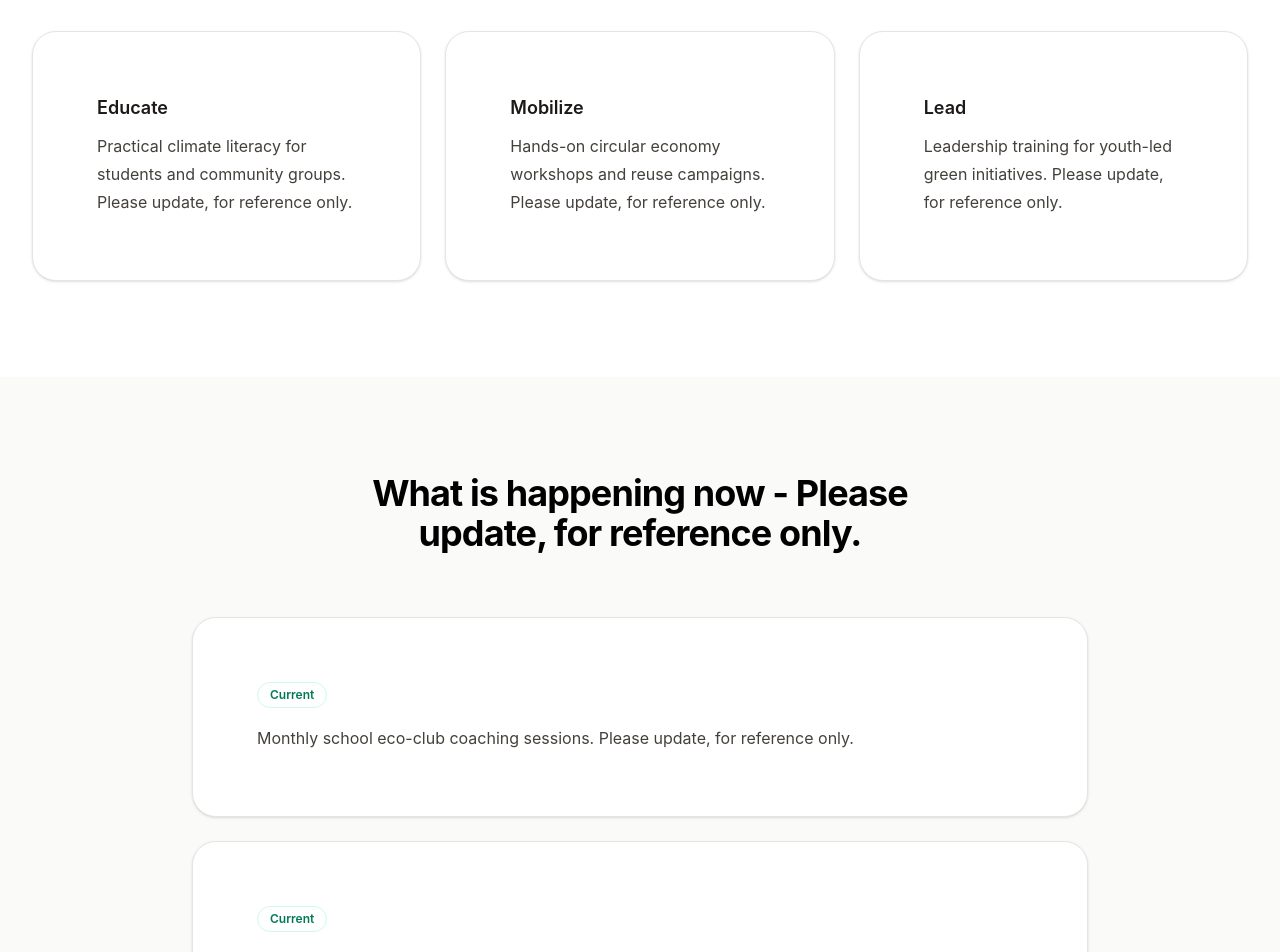
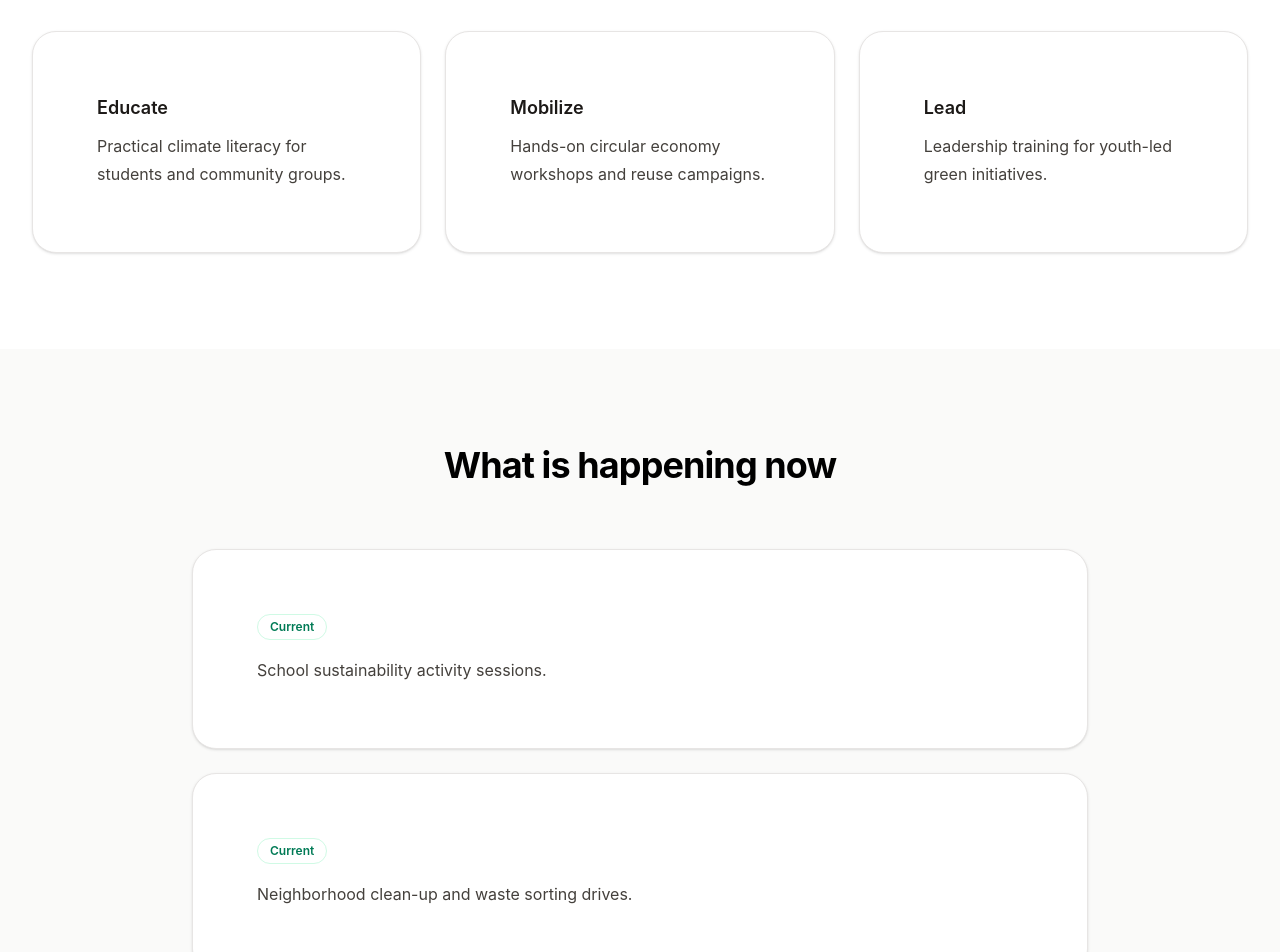
Before and after one commit to carbon-track/godfred, a Next.js app: page / in a window 1280 px wide. Shown: the part 3160-4112 px from the top of the page. Built offline with nearby package versions, Linux system fonts and the light colour scheme.

Commit message:
fixed the information shown

```diff
--- a/src/app/about/page.js
+++ b/src/app/about/page.js
@@ -62,7 +62,7 @@ export default function About() {
                         >
                             Mr. Godfred Owusu
                         </a>
-                        , with support from Mr. Francis Amoako, Mr. Felix Owusu, and Mr. Jeff Addo Donkor. Initially starting as the &apos;Youth Planner and Environment Association–KNUST&apos;, the organization collaborated with Dr. Stephen Takyi under the Ghana Association of Student Planners. It transitioned to the &apos;Sustainable Green Future Club&apos; before officially registering in mid-2025 as a national non-profit: Sustainable Green Future Foundation (SGFF).
+                        , with support from Mr. Francis Amoako, Mr. Felix Owusu, and Mr. Jeff Addo Donkor. Initially starting as the &apos;Youth Planner and Environment Association–KNUST&apos;, the organization collaborated with Dr. Stephen Takyi under the Ghana Association of Student Planners (GASP). It transitioned to the &apos;Sustainable Green Future Club&apos; before officially registering in mid-2025 as a national non-profit: Sustainable Green Future Foundation (SGFF).
                     </p>
                 </Card>
             </Section>
--- a/src/content/en.json
+++ b/src/content/en.json
@@ -59,16 +59,16 @@
             }
         ],
         "focus": [
-            "Practical climate literacy for students and community groups. Please update, for reference only.",
-            "Hands-on circular economy workshops and reuse campaigns. Please update, for reference only.",
-            "Leadership training for youth-led green initiatives. Please update, for reference only."
+            "Practical climate literacy for students and community groups.",
+            "Hands-on circular economy workshops and reuse campaigns.",
+            "Leadership training for youth-led green initiatives."
         ],
         "featured": {
-            "title": "What is happening now - Please update, for reference only.",
+            "title": "What is happening now",
             "items": [
-                "Monthly school eco-club coaching sessions. Please update, for reference only.",
-                "Neighborhood clean-up and waste sorting drives. Please update, for reference only.",
-                "Mentorship for young climate advocates and volunteers. Please update, for reference only."
+                "School sustainability activity sessions.",
+                "Neighborhood clean-up and waste sorting drives.",
+                "Mentorship for young climate advocates and volunteers."
             ]
         }
     },
@@ -212,7 +212,7 @@
             "city": "Kumasi",
             "country": "Ghana"
         },
-        "hours": "Mon - Fri, 9:00 AM - 5:00 PM (GMT). Please update, for reference only.",
-        "note": "We usually respond within 1-2 business days. Please update, for reference only."
+        "hours": "Mon - Fri, 9:00 AM - 5:00 PM (GMT).",
+        "note": "We usually respond within 1-2 business days."
     }
 }
```
